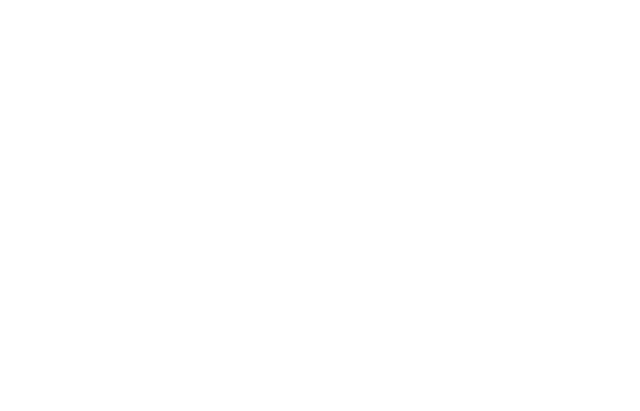
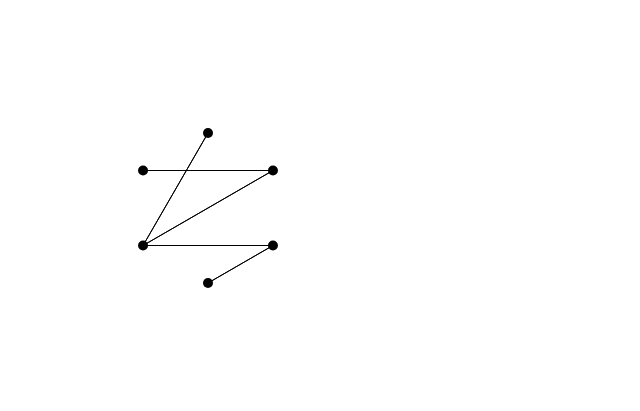
Before and after one commit to WeeMellowToby/Prim-algorithm, a plain HTML site: page index.html in a window 1280 px wide. Shown: the whole page, without its empty margins (0-640 px from the left). Drawn offline with Linux system fonts and the light colour scheme.

Commit message:
added visualisation

```diff
--- a/index.html
+++ b/index.html
@@ -8,7 +8,7 @@
 </head>
 
 <body>
-    <canvas id="canvas"></canvas>
+    <canvas id="canvas" width="400" height="400"></canvas>
     <script src="script.js"></script>
 </body>
 
--- a/script.js
+++ b/script.js
@@ -9,6 +9,8 @@ var network = [
 function Prims(network, start) {
     let selected = [start]
     let newNetwork = []
+    newNetwork = Array.from(Array(network.length), () => new Array(network.length).fill(0));
+
     const ptrToElement = (ptr) => {
         let x = ptr % network.length;
         let y = Math.floor(ptr / network.length)
@@ -35,8 +37,42 @@ function Prims(network, start) {
                 }
             }
         }
-        selected.push(lowestPtr % network.length)
+        newNetwork[Math.floor(lowestPtr / newNetwork.length)][lowestPtr % newNetwork.length] = ptrToElement(lowestPtr);
+        newNetwork[lowestPtr % newNetwork.length][Math.floor(lowestPtr / newNetwork.length)] = ptrToElement(lowestPtr);
+        selected.push(lowestPtr % network.length);
     }
     console.log(selected)
+    return newNetwork;
 }
-Prims(network, 3)
+function DisplayNetwork(network) {
+    const canvas = document.getElementById("canvas")
+    const ctx = canvas.getContext("2d")
+    //plotting the points of the network
+    const centreX = 200;
+    const centreY = 200;
+    const radius = 75;
+    const increment = (2 * Math.PI) / network.length;
+    let positions = []
+    for (let i = 0; i < network.length; i++) {
+        const angle = i * increment;
+        let posX = centreX + (radius * Math.sin(angle))
+        let posY = centreY + (radius * Math.cos(angle))
+        ctx.beginPath();
+        ctx.ellipse(posX, posY, 5, 5, 0, 0, 2 * Math.PI);
+        ctx.fill();
+        positions.push([posX, posY])
+    }
+    for (let i = 0; i < network.length; i++) {
+        for (let j = 0; j < network.length; j++) {
+            if (network[i][j] != 0) {
+                ctx.beginPath();
+                ctx.moveTo(positions[i][0], positions[i][1]);
+                ctx.lineTo(positions[j][0], positions[j][1]);
+                ctx.stroke();
+            }
+
+        }
+    }
+
+}
+DisplayNetwork(Prims(network, 3))
```
